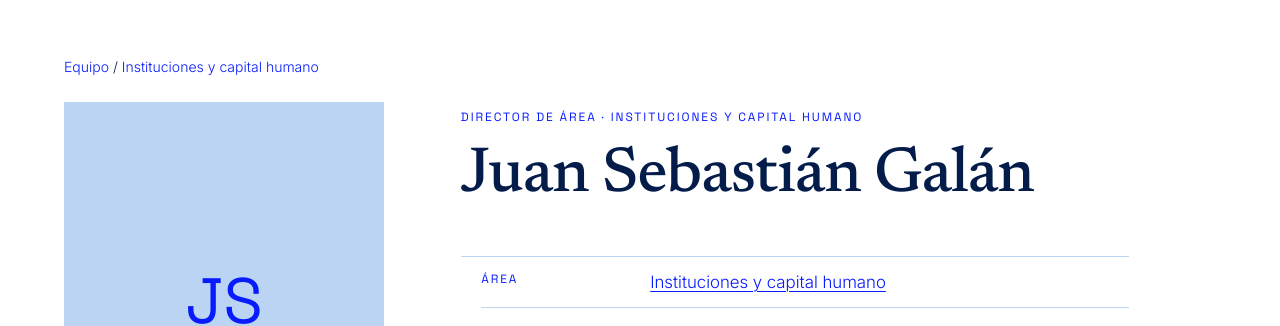
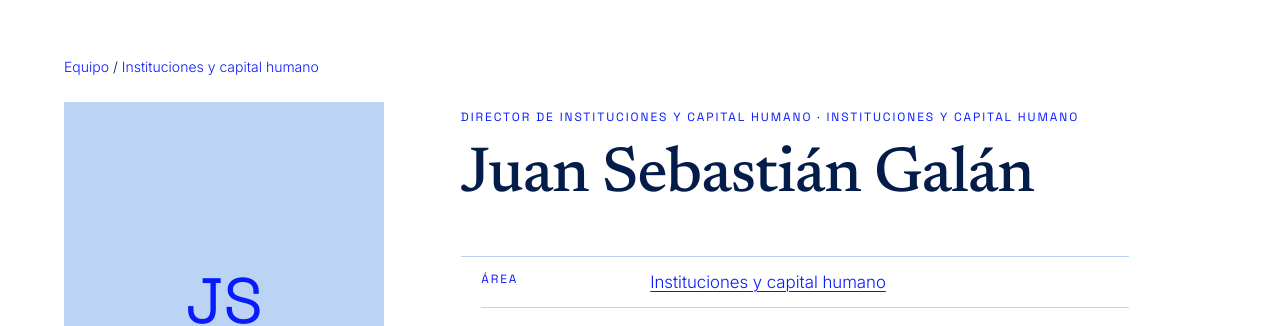
Before and after one commit to fedesarrollo/fedesarrollo.github.io, a Jekyll site: the page built from equipo/juan-sebastian-galan.html, in a window 1280 px wide and 1400 px high. Shown: the part 156-482 px from the top of the window. Built offline with Jekyll 4.4.1, drawn with Linux system fonts in a browser that asks for light colours.

Commit message:
Nombrar a cada director por su área y pasar a Nicolás Peña a investigador asociado

```diff
--- a/areas.html
+++ b/areas.html
@@ -16,7 +16,7 @@
   <ul class="areas">
     {%- for a in site.data.areas %}
     {%- assign gente = site.data.equipo | where: "area", a.slug -%}
-    {%- assign director = gente | where: "cargo", "Director de área" | first -%}
+    {%- assign director = gente | where: "director", true | first -%}
     {%- assign n = 0 -%}
     {%- for p in site.data.publicaciones -%}
       {%- if coyuntura contains p.tipo %}{% continue %}{% endif -%}
--- a/assets/css/site.css
+++ b/assets/css/site.css
@@ -409,3 +409,5 @@
 .personas--tres { grid-template-columns: repeat(3, minmax(0, 1fr)); gap: var(--fd-space-6) var(--fd-gutter); }
 .personas--tres .persona__nombre { font-size: 1.0625rem; }
 @media (max-width: 520px) { .personas--tres { grid-template-columns: repeat(2, minmax(0, 1fr)); } }
+.personas--cuatro { grid-template-columns: repeat(4, minmax(0, 1fr)); }
+@media (max-width: 760px) { .personas--cuatro { grid-template-columns: repeat(2, minmax(0, 1fr)); } }
```
Also changed, not shown: _data/equipo.yml (+9 -5 lines), index.html (+3 -7 lines).
